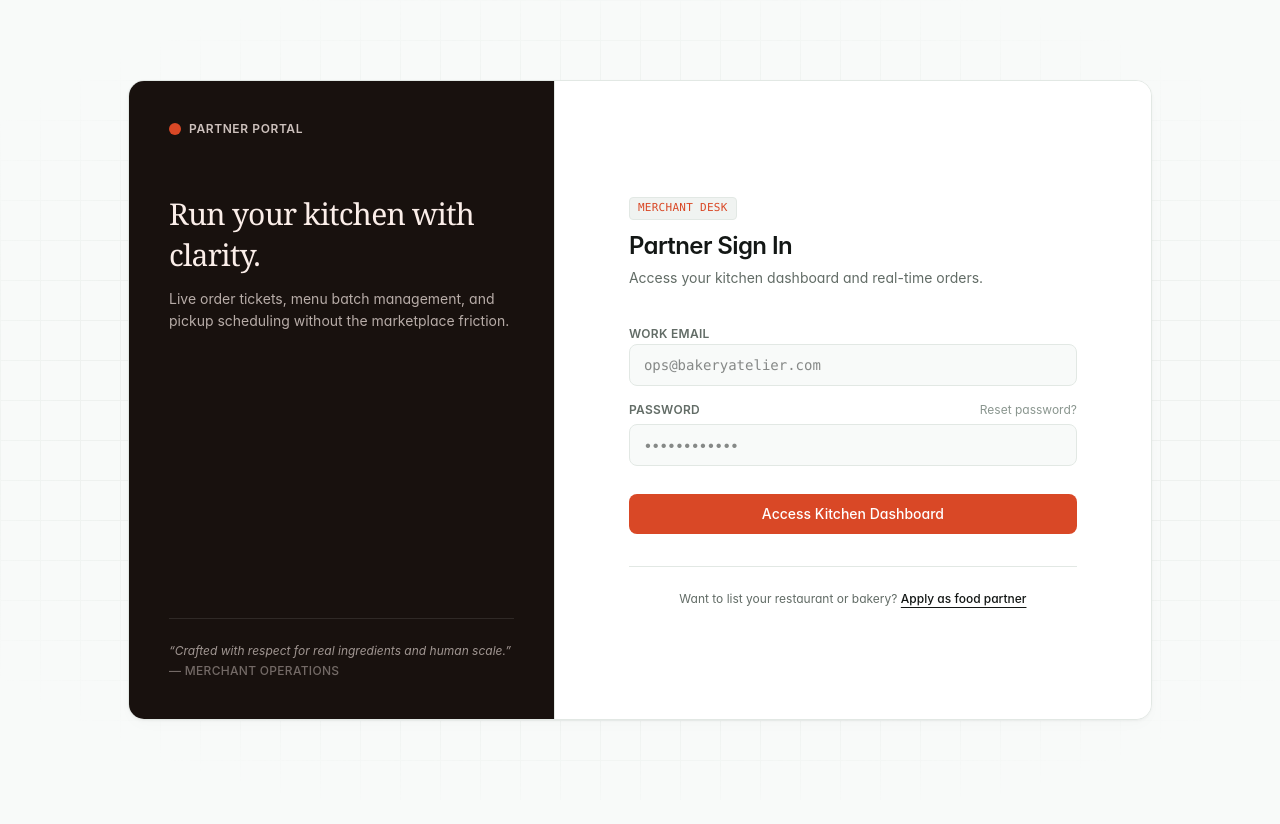
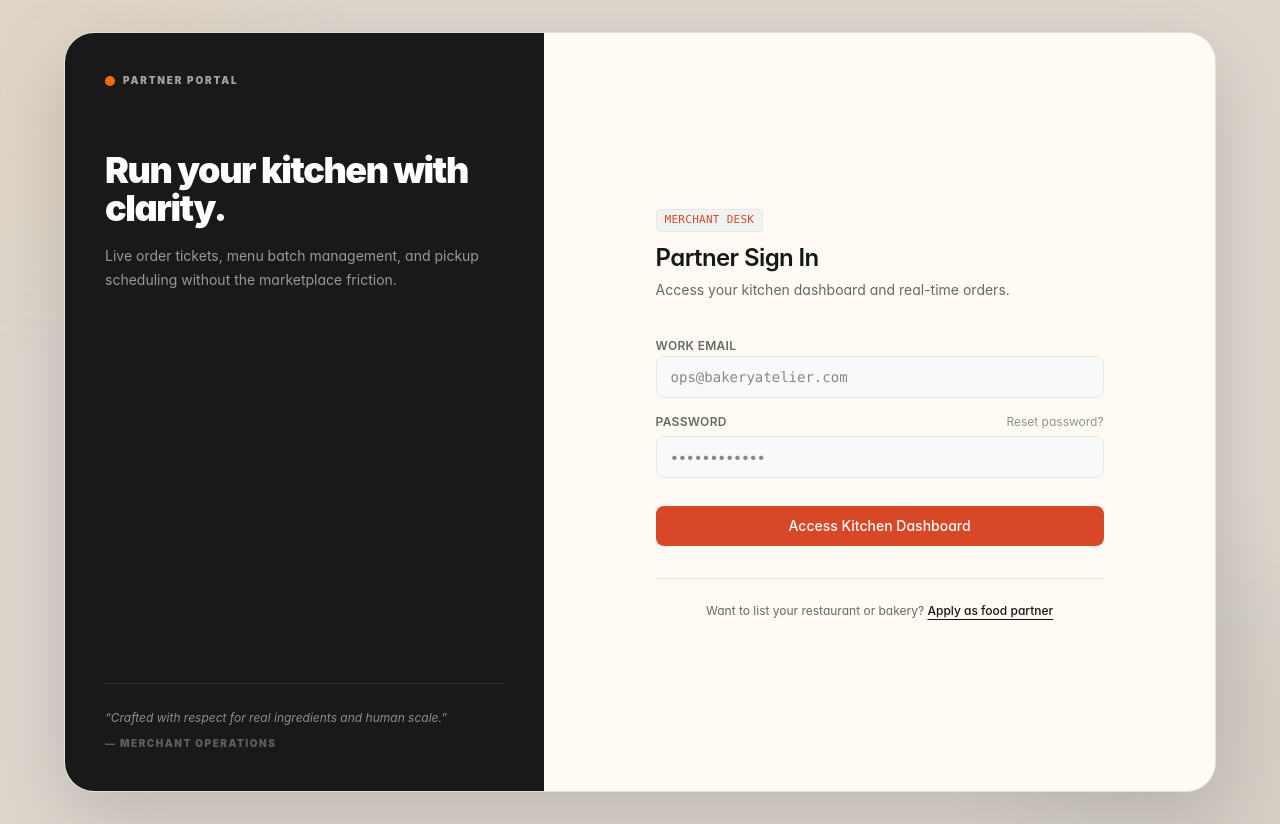
Before and after one commit to SharadCodes15/MERN, a React app in the folder Foodify/Frontend/: page /food-partner/login in a window 1280 px wide. Before the commit the page ends 800 px from the top, so only its background shows below. Built offline with nearby package versions, Linux system fonts and the light colour scheme; the HTML template or start-up script is replaced by a standard one; a web font is replaced by a local one.

Commit message:
[FoodView -> Frontend] Auth -> Authlayout Update

```diff
--- a/Foodify/Frontend/src/pages/auth/AuthLayout.jsx
+++ b/Foodify/Frontend/src/pages/auth/AuthLayout.jsx
@@ -7,53 +7,93 @@ export default function AuthLayout({
   partnerMode = false,
 }) {
   return (
-    <div className="relative min-h-screen flex items-center justify-center p-4 sm:p-6 lg:p-10 font-sans selection:bg-neutral-900 selection:text-white dark:selection:bg-neutral-100 dark:selection:text-black">
-      {/* Dynamic Background Pattern */}
-      <div className="architectural-pattern absolute inset-0 pointer-events-none" />
+    <main className="relative min-h-screen overflow-auto bg-[#ddd7ce] p-3 font-sans sm:p-5 lg:p-8">
+      {/* Background */}
+      <div className="pointer-events-none absolute inset-0 opacity-40">
+        <div className="absolute -left-32 -top-32 h-96 w-96 rounded-full bg-orange-300/20 blur-3xl" />
+        <div className="absolute -bottom-32 -right-32 h-96 w-96 rounded-full bg-black/10 blur-3xl" />
+      </div>
 
-      {/* Main Responsive Grid Container */}
-      <div className="relative z-10 w-full max-w-5xl auth-surface rounded-2xl border overflow-hidden grid grid-cols-1 lg:grid-cols-12 min-h-[640px]">
-        {/* Left Side: Context / Branding Sidebar */}
-        <div
-          className={`lg:col-span-5 p-8 sm:p-10 flex flex-col justify-between border-b lg:border-b-0 lg:border-r border-[var(--border-subtle)] ${
-            partnerMode ? "bg-[#18110e] text-[#fbeee9]" : "bg-[#0b1411] text-[#e8f1ec]"
+      {/* Main Container */}
+      <div className="relative z-10 mx-auto grid min-h-[calc(100vh-24px)] w-full max-w-6xl overflow-hidden rounded-[30px] border border-black/10 bg-[#fffaf3] shadow-[0_25px_80px_rgba(0,0,0,0.15)] sm:min-h-[calc(100vh-40px)] lg:grid-cols-12">
+
+        {/* ================= LEFT PANEL ================= */}
+        <section
+          className={`relative flex flex-col justify-between p-7 text-white sm:p-10 lg:col-span-5 ${
+            partnerMode ? "bg-[#191919]" : "bg-[#f6ad3d]"
           }`}
         >
+          {/* Brand */}
           <div>
             <div className="flex items-center gap-2">
-              <div
-                className={`w-3 h-3 rounded-full ${
-                  partnerMode ? "bg-[var(--partner-primary)]" : "bg-[var(--primary)]"
+              <span
+                className={`h-2.5 w-2.5 rounded-full ${
+                  partnerMode ? "bg-orange-500" : "bg-black"
                 }`}
               />
-              <span className="text-xs font-semibold tracking-wider uppercase opacity-80">
+
+              <span
+                className={`text-[10px] font-black uppercase tracking-[0.18em] ${
+                  partnerMode ? "text-white/60" : "text-black/60"
+                }`}
+              >
                 {badgeText}
               </span>
             </div>
 
-            <div className="mt-14 space-y-3">
-              <h2 className="text-2xl sm:text-3xl font-serif tracking-tight leading-snug">
+            {/* Headline */}
+            <div className="mt-16 space-y-4">
+              <h2
+                className={`max-w-md text-3xl font-black leading-[1.05] tracking-[-0.04em] sm:text-4xl ${
+                  partnerMode ? "text-white" : "text-black"
+                }`}
+              >
                 {headline}
               </h2>
-              <p className="text-sm leading-relaxed opacity-70">
+
+              <p
+                className={`max-w-md text-sm leading-6 ${
+                  partnerMode ? "text-white/55" : "text-black/55"
+                }`}
+              >
                 {description}
               </p>
             </div>
           </div>
 
-          <div className="mt-12 pt-6 border-t border-white/10">
-            <p className="text-xs italic opacity-60">“Crafted with respect for real ingredients and human scale.”</p>
-            <p className="text-xs font-medium mt-1 tracking-wide uppercase opacity-40">
+          {/* Quote */}
+          <div
+            className={`mt-12 border-t pt-6 ${
+              partnerMode
+                ? "border-white/10"
+                : "border-black/10"
+            }`}
+          >
+            <p
+              className={`text-xs italic leading-5 ${
+                partnerMode ? "text-white/50" : "text-black/50"
+              }`}
+            >
+              “Crafted with respect for real ingredients and human scale.”
+            </p>
+
+            <p
+              className={`mt-2 text-[10px] font-black uppercase tracking-[0.15em] ${
+                partnerMode ? "text-white/30" : "text-black/35"
+              }`}
+            >
               — {quoteAuthor}
             </p>
           </div>
-        </div>
+        </section>
 
-        {/* Right Side: Interactive Forms */}
-        <div className="lg:col-span-7 p-6 sm:p-10 md:p-12 flex flex-col justify-center bg-[var(--bg-surface)]">
-          {children}
-        </div>
+        {/* ================= RIGHT PANEL ================= */}
+        <section className="flex items-center justify-center bg-[#fffaf3] p-6 sm:p-10 md:p-12 lg:col-span-7">
+          <div className="w-full max-w-md">
+            {children}
+          </div>
+        </section>
       </div>
-    </div>
+    </main>
   );
 }
```
